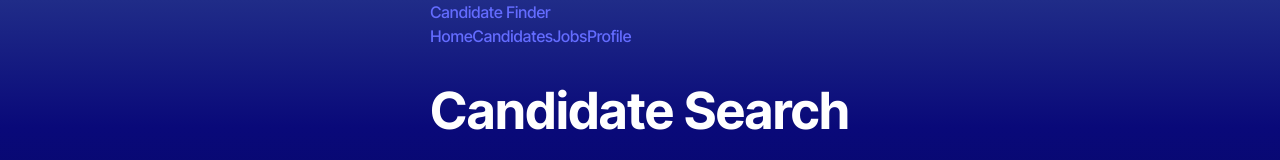
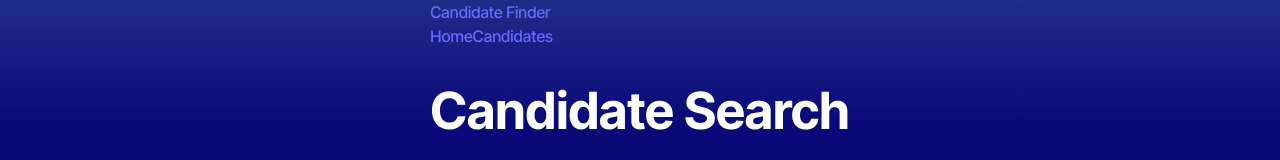
Before and after one commit to Alek901/Canidate-Finder, a React (Vite) app: page / in a window 1280 px wide. Shown: the top 160 px of the page. Built offline with nearby package versions, Linux system fonts and the light colour scheme.

Commit message:
Removed some code to simple things down
I might decide to add it in the end but for now Im going to keep it simple and if I have time I will add it back

```diff
--- a/src/components/Nav.tsx
+++ b/src/components/Nav.tsx
@@ -14,12 +14,6 @@ const Nav = () => {
           <Link to="/candidates" className='text-white hover:text-gray-300'>
           Candidates
           </Link>
-          <Link to="/jobs" className='text-white hover:text-gray-300'>
-          Jobs
-          </Link>
-          <Link to="/profile" className='text-white hover:text-gray-300'>
-          Profile
-          </Link>
         </div>
       </div>
     </nav>
```
